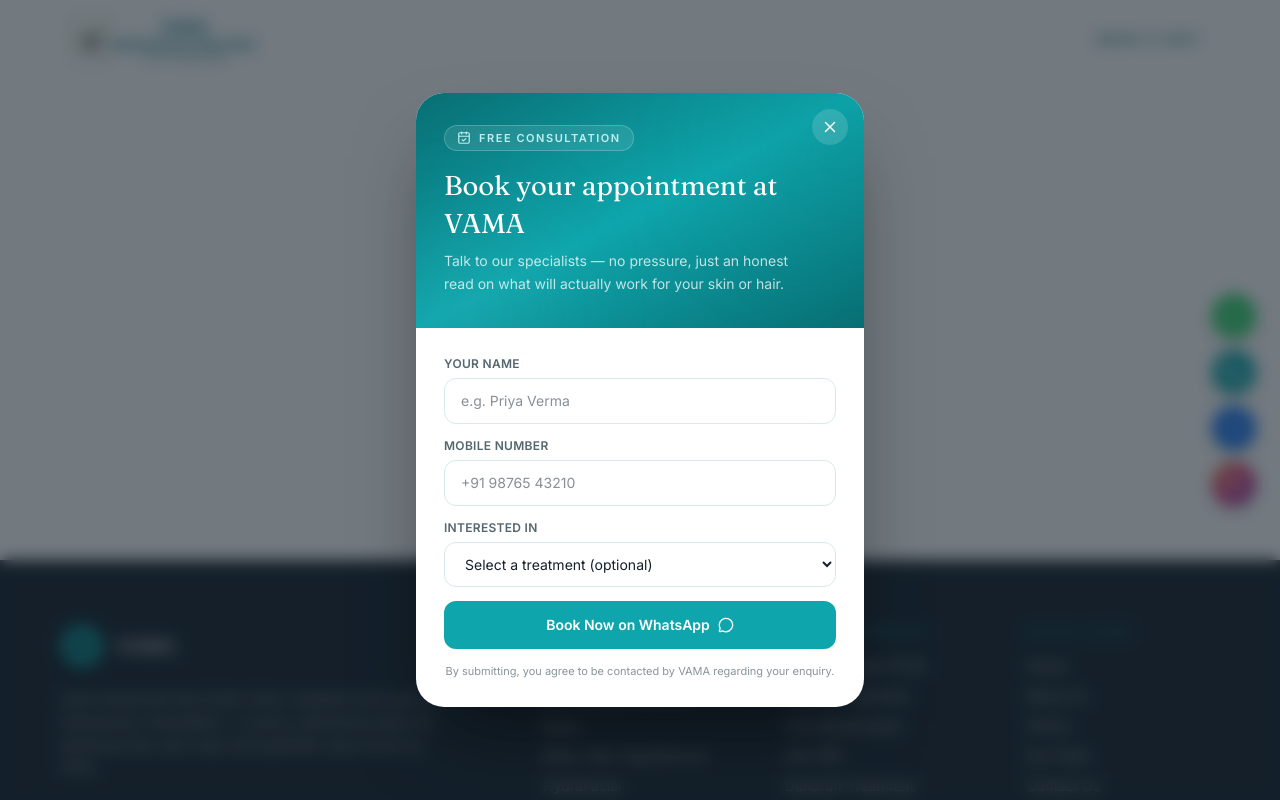
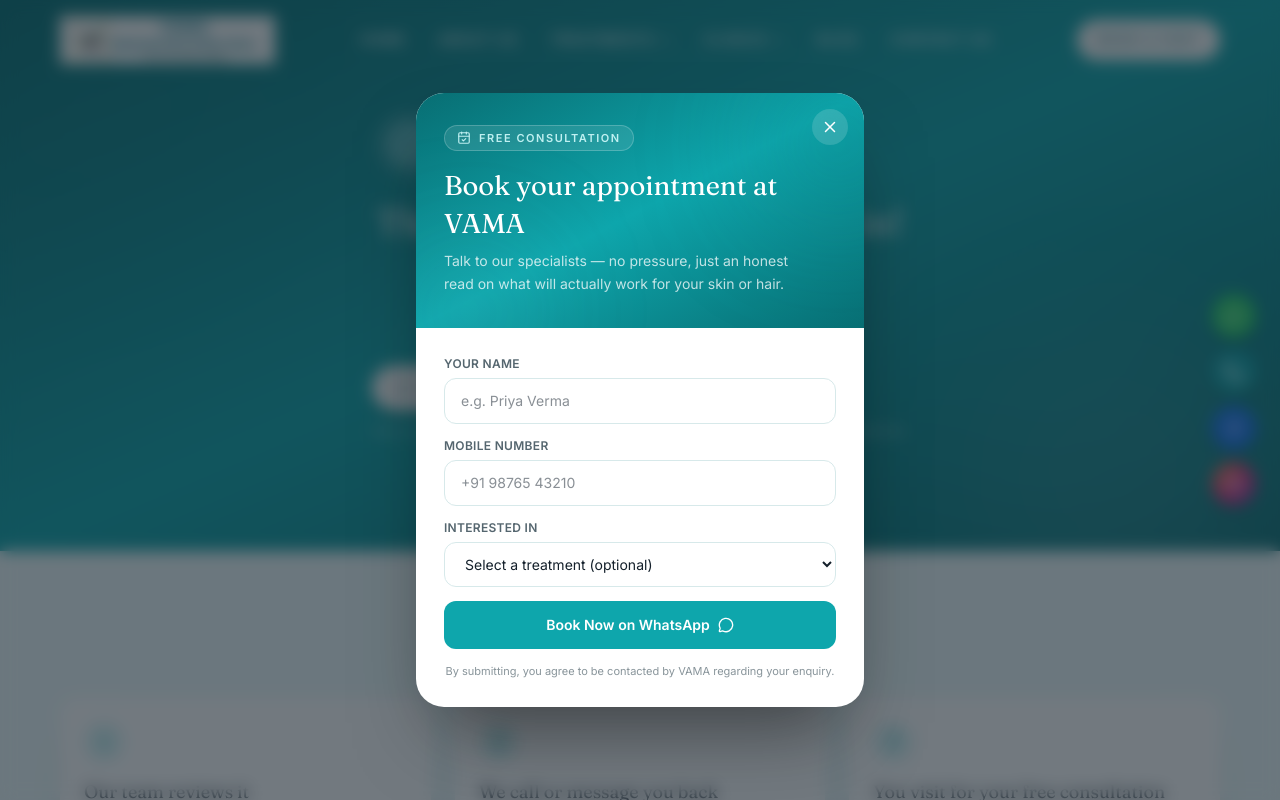
Before and after one commit to Alins-technology/Vama-frontend, a React (Vite) app: page /thank-you in a window 1280 px wide. Shown: the top 800 px of the page. Built offline with nearby package versions, Linux system fonts and the light colour scheme.

Commit message:
Update website

```diff
--- a/src/App.jsx
+++ b/src/App.jsx
@@ -15,6 +15,7 @@
 import Blog from "./pages/Blog";
 import BlogPost from "./pages/BlogPost";
 import ContactUs from "./pages/ContactUs";
+import ThankYou from "./pages/ThankYou";
 import NotFound from "./pages/NotFound";
 
 export default function App() {
@@ -46,6 +47,7 @@
           <Route path="/blog" element={<Blog />} />
           <Route path="/blog/:slug" element={<BlogPost />} />
           <Route path="/contact-us" element={<ContactUs />} />
+          <Route path="/thank-you" element={<ThankYou />} />
           <Route path="*" element={<NotFound />} />
         </Routes>
       </main>
--- a/src/components/layout/BookingPopup.jsx
+++ b/src/components/layout/BookingPopup.jsx
@@ -1,6 +1,7 @@
 import { useEffect, useState } from "react";
+import { useNavigate } from "react-router-dom";
 import { AnimatePresence, motion } from "framer-motion";
-import { CalendarCheck, CheckCircle2, MessageCircle, X } from "lucide-react";
+import { CalendarCheck, MessageCircle, X } from "lucide-react";
 import { whatsappNumber } from "../../data/locations";
 
 /**
@@ -23,10 +24,9 @@
 const SHOW_DELAY_MS = 1200;
 
 export default function BookingPopup() {
+  const navigate = useNavigate();
   const [open, setOpen] = useState(false);
-  const [submitted, setSubmitted] = useState(false);
   const [form, setForm] = useState({ name: "", mobile: "", service: "" });
-  const [waLink, setWaLink] = useState("");
 
   useEffect(() => {
     const timer = setTimeout(() => setOpen(true), SHOW_DELAY_MS);
@@ -59,12 +59,12 @@
       .join("\n");
 
     const url = `https://wa.me/${whatsappNumber}?text=${encodeURIComponent(text)}`;
-    setWaLink(url);
-    // Opening a new tab can be silently blocked inside in-app browsers
-    // (Facebook/Instagram ad webviews etc.) — a visible fallback link is
-    // shown below in case this doesn't actually open anything.
+    // Send the lead to WhatsApp in a background tab, then move the visitor
+    // themselves to a proper Thank You page instead of leaving them on a
+    // WhatsApp screen — the popup closes as part of the navigation.
     window.open(url, "_blank", "noopener,noreferrer");
-    setSubmitted(true);
+    setOpen(false);
+    navigate("/thank-you", { state: { waLink: url } });
   };
 
   return (
@@ -123,34 +123,6 @@
 
             {/* body */}
             <div className="overflow-y-auto px-7 py-7">
-              {submitted ? (
-                <div className="flex flex-col items-center gap-3 py-6 text-center">
-                  <span className="flex h-12 w-12 items-center justify-center rounded-full bg-brand-light text-brand">
-                    <CheckCircle2 className="h-6 w-6" />
-                  </span>
-                  <p className="font-display text-lg text-ink">Almost done!</p>
-                  <p className="text-sm text-ink-soft">
-                    We've opened WhatsApp with your details ready — just hit send there to confirm your slot.
-                  </p>
-                  <p className="text-xs text-ink-soft/70">
-                    Nothing opened? Tap below.
-                  </p>
-                  <a
-                    href={waLink}
-                    target="_blank"
-                    rel="noopener noreferrer"
-                    className="mt-1 flex items-center gap-2 rounded-full bg-brand px-6 py-2.5 text-sm font-semibold text-ivory transition-colors duration-300 hover:bg-brand-dark"
-                  >
-                    <MessageCircle className="h-4 w-4" /> Open WhatsApp
-                  </a>
-                  <button
-                    onClick={() => setOpen(false)}
-                    className="mt-1 text-xs font-semibold uppercase tracking-wide text-ink-soft hover:text-brand"
-                  >
-                    Close
-                  </button>
-                </div>
-              ) : (
               <form onSubmit={handleSubmit} className="space-y-3.5">
                 <Field
                   label="Your Name"
@@ -194,7 +166,6 @@
                   By submitting, you agree to be contacted by VAMA regarding your enquiry.
                 </p>
               </form>
-              )}
             </div>
           </motion.div>
         </motion.div>
--- a/src/components/sections/AppointmentCTA.jsx
+++ b/src/components/sections/AppointmentCTA.jsx
@@ -1,4 +1,5 @@
 import { useState } from "react";
+import { useNavigate } from "react-router-dom";
 import Reveal from "../ui/Reveal";
 import { Eyebrow } from "../ui/SectionHeading";
 import { CheckCircle2, Send } from "lucide-react";
@@ -15,9 +16,8 @@
 ];
 
 export default function AppointmentCTA() {
-  const [submitted, setSubmitted] = useState(false);
+  const navigate = useNavigate();
   const [form, setForm] = useState({ name: "", mobile: "", service: "" });
-  const [waLink, setWaLink] = useState("");
 
   const handleChange = (field) => (e) => setForm((f) => ({ ...f, [field]: e.target.value }));
 
@@ -32,12 +32,11 @@
     ].join("\n");
 
     const url = `https://wa.me/${whatsappNumber}?text=${encodeURIComponent(text)}`;
-    setWaLink(url);
-    // Opening a new tab can be silently blocked inside in-app browsers
-    // (Facebook/Instagram ad webviews etc.) — a visible fallback link is
-    // shown below in case this doesn't actually open anything.
+    // Send the lead to WhatsApp in a background tab, then move the visitor
+    // themselves to a proper Thank You page instead of leaving them on a
+    // WhatsApp screen.
     window.open(url, "_blank", "noopener,noreferrer");
-    setSubmitted(true);
+    navigate("/thank-you", { state: { waLink: url } });
   };
 
   return (
@@ -66,24 +65,6 @@
 
         <Reveal delay={0.15}>
           <div className="rounded-3xl bg-ivory p-6 text-ink shadow-[0_30px_60px_-20px_rgba(0,0,0,0.4)] md:p-8">
-            {submitted ? (
-              <div className="flex flex-col items-center justify-center gap-3 py-10 text-center">
-                <CheckCircle2 className="h-10 w-10 text-brand" />
-                <p className="font-display text-xl">Almost done!</p>
-                <p className="text-sm text-ink-soft">
-                  We've opened WhatsApp with your details ready — just hit send there to confirm your slot.
-                </p>
-                <p className="text-xs text-ink-soft/70">Nothing opened? Tap below.</p>
-                <a
-                  href={waLink}
-                  target="_blank"
-                  rel="noopener noreferrer"
-                  className="flex items-center gap-2 rounded-xl bg-brand px-6 py-2.5 text-sm font-semibold text-ivory transition-colors hover:bg-brand-dark"
-                >
-                  <Send className="h-4 w-4" /> Open WhatsApp
-                </a>
-              </div>
-            ) : (
               <form onSubmit={handleSubmit} className="space-y-4">
                 <div className="grid gap-4 sm:grid-cols-2">
                   <Field
@@ -129,7 +110,6 @@
                   By submitting, you agree to be contacted by VAMA Solution regarding your enquiry.
                 </p>
               </form>
-            )}
           </div>
         </Reveal>
       </div>
--- a/src/pages/ContactUs.jsx
+++ b/src/pages/ContactUs.jsx
@@ -1,4 +1,5 @@
 import { useState } from "react";
+import { useNavigate } from "react-router-dom";
 import { Mail, Phone, Send } from "lucide-react";
 import Seo from "../components/Seo";
 import PageHero from "../components/layout/PageHero";
@@ -11,9 +12,8 @@
 const WHATSAPP_NUMBER = "918882911433"; // +91 88829 11433, no + or spaces
 
 export default function ContactUs() {
-  const [submitted, setSubmitted] = useState(false);
+  const navigate = useNavigate();
   const [form, setForm] = useState({ name: "", mobile: "", email: "", message: "" });
-  const [waLink, setWaLink] = useState("");
 
   const handleChange = (field) => (e) => setForm((f) => ({ ...f, [field]: e.target.value }));
 
@@ -31,13 +31,12 @@
       .join("\n");
 
     const url = `https://wa.me/${WHATSAPP_NUMBER}?text=${encodeURIComponent(text)}`;
-    setWaLink(url);
-    // Opening a new tab can be silently blocked inside in-app browsers
-    // (Facebook/Instagram ad webviews etc.) — a visible fallback link is
-    // shown below in case this doesn't actually open anything.
+    // Send the lead to WhatsApp in a background tab, then move the visitor
+    // themselves to a proper Thank You page instead of leaving them on a
+    // WhatsApp screen.
     window.open(url, "_blank", "noopener,noreferrer");
 
-    setSubmitted(true);
+    navigate("/thank-you", { state: { waLink: url } });
   };
 
   return (
@@ -65,29 +64,6 @@
 
           <Reveal delay={0.1}>
             <div className="rounded-3xl bg-ivory p-6 shadow-[0_20px_50px_-24px_rgba(22,36,31,0.3)] md:p-8">
-              {submitted ? (
-                <div className="flex flex-col items-center justify-center gap-3 py-10 text-center">
-                  <p className="font-display text-xl text-ink">Almost done!</p>
-                  <p className="text-sm text-ink-soft">
-                    We've opened WhatsApp with your message ready — just hit send there to reach us.
-                  </p>
-                  <p className="text-xs text-ink-soft/70">Nothing opened? Tap below.</p>
-                  <a
-                    href={waLink}
-                    target="_blank"
-                    rel="noopener noreferrer"
-                    className="flex items-center gap-2 rounded-xl bg-brand px-6 py-2.5 text-sm font-semibold text-ivory transition-colors hover:bg-brand-dark"
-                  >
-                    <Send className="h-4 w-4" /> Open WhatsApp
-                  </a>
-                  <button
-                    onClick={() => setSubmitted(false)}
-                    className="mt-1 text-xs font-semibold uppercase tracking-wide text-brand hover:text-brand-dark"
-                  >
-                    Send another message
-                  </button>
-                </div>
-              ) : (
                 <form onSubmit={handleSubmit} className="space-y-4">
                   <div className="grid gap-4 sm:grid-cols-2">
                     <Field
@@ -131,7 +107,6 @@
                     Submit Now <Send className="h-4 w-4" />
                   </button>
                 </form>
-              )}
             </div>
           </Reveal>
         </div>
--- /dev/null
+++ b/src/pages/ThankYou.jsx
@@ -0,0 +1,135 @@
+import { useEffect, useState } from "react";
+import { Link, useLocation } from "react-router-dom";
+import { CalendarCheck, CheckCircle2, MessageCircle, Phone, PhoneCall, Sparkles } from "lucide-react";
+import Seo from "../components/Seo";
+import Reveal from "../components/ui/Reveal";
+import { primaryPhone, whatsappNumber } from "../data/locations";
+
+const STEPS = [
+  {
+    title: "Our team reviews it",
+    text: "Your details land straight in our WhatsApp so a specialist can look at what you need.",
+  },
+  {
+    title: "We call or message you back",
+    text: "Usually within a few hours — to confirm the best slot and answer any quick questions.",
+  },
+  {
+    title: "You visit for your free consultation",
+    text: "No pressure, just an honest read on what will actually work for you.",
+  },
+];
+
+/**
+ * Shown right after any lead form (Booking Popup, Appointment CTA, Contact Us)
+ * is submitted. The WhatsApp tab with the pre-filled message opens in the
+ * background at the same time — this page is what the visitor actually
+ * lands on and looks at, so it needs to reassure them the enquiry went
+ * through even if they never notice the WhatsApp tab.
+ */
+export default function ThankYou() {
+  const location = useLocation();
+  const [waLink, setWaLink] = useState(location.state?.waLink || "");
+
+  useEffect(() => {
+    if (location.state?.waLink) setWaLink(location.state.waLink);
+  }, [location.state]);
+
+  const fallbackWaLink = waLink || `https://wa.me/${whatsappNumber}?text=${encodeURIComponent("Hi VAMA, I'd like to book a free consultation.")}`;
+
+  return (
+    <>
+      <Seo
+        title="Thank You"
+        description="Thanks for reaching out to VAMA Advanced Hair & Skin Clinic. Your enquiry has been received."
+      />
+
+      <section className="relative overflow-hidden bg-gradient-to-br from-brand-dark via-brand to-brand-dark text-ivory">
+        <div className="pointer-events-none absolute -left-16 -top-16 h-72 w-72 rounded-full bg-gold/20 blur-3xl" />
+        <div className="pointer-events-none absolute -bottom-24 right-0 h-80 w-80 rounded-full bg-rose/15 blur-3xl" />
+
+        <div className="container-page relative flex flex-col items-center px-6 py-20 text-center md:py-28">
+          <Reveal>
+            <span className="flex h-16 w-16 items-center justify-center rounded-full bg-ivory/15 backdrop-blur-sm">
+              <CheckCircle2 className="h-9 w-9 text-gold-light" />
+            </span>
+            <h1 className="mt-6 font-display text-3xl leading-tight md:text-4xl">
+              Thank you — your request is in!
+            </h1>
+            <p className="mx-auto mt-4 max-w-md text-sm text-ivory/80 md:text-base">
+              We've received your details and sent them straight to our team on WhatsApp.
+              Keep an eye on WhatsApp for a message from us — or reach us directly below.
+            </p>
+          </Reveal>
+
+          <Reveal delay={0.1}>
+            <div className="mt-8 flex flex-col items-center gap-3 sm:flex-row">
+              <a
+                href={fallbackWaLink}
+                target="_blank"
+                rel="noopener noreferrer"
+                className="flex items-center gap-2 rounded-full bg-ivory px-6 py-3 text-sm font-semibold text-brand-dark shadow-lg transition-colors hover:bg-ivory/90"
+              >
+                <MessageCircle className="h-4 w-4" /> Open WhatsApp
+              </a>
+              <a
+                href={`tel:${primaryPhone.replace(/\s/g, "")}`}
+                className="flex items-center gap-2 rounded-full border border-ivory/40 px-6 py-3 text-sm font-semibold text-ivory transition-colors hover:bg-ivory/10"
+              >
+                <PhoneCall className="h-4 w-4" /> Call {primaryPhone}
+              </a>
+            </div>
+            <p className="mt-3 text-xs text-ivory/60">
+              Didn't see a WhatsApp tab open? Tap "Open WhatsApp" above to send your message directly.
+            </p>
+          </Reveal>
+        </div>
+      </section>
+
+      <section className="bg-panel py-16 md:py-20">
+        <div className="container-page">
+          <Reveal>
+            <span className="mx-auto flex w-fit items-center gap-2 rounded-full border border-line bg-ivory px-3 py-1 text-[11px] font-semibold uppercase tracking-[0.14em] text-brand">
+              <Sparkles className="h-3.5 w-3.5" /> What happens next
+            </span>
+          </Reveal>
+
+          <div className="mt-10 grid gap-6 md:grid-cols-3">
+            {STEPS.map((step, i) => (
+              <Reveal key={step.title} delay={i * 0.1}>
+                <div className="h-full rounded-2xl bg-ivory p-6 shadow-[0_20px_50px_-30px_rgba(22,36,31,0.3)]">
+                  <span className="flex h-10 w-10 items-center justify-center rounded-full bg-brand-light font-display text-lg text-brand">
+                    {i + 1}
+                  </span>
+                  <h3 className="mt-4 font-display text-lg text-ink">{step.title}</h3>
+                  <p className="mt-2 text-sm text-ink-soft">{step.text}</p>
+                </div>
+              </Reveal>
+            ))}
+          </div>
+
+          <Reveal delay={0.3}>
+            <div className="mx-auto mt-12 flex max-w-md flex-col items-center gap-3 text-center">
+              <CalendarCheck className="h-6 w-6 text-brand" />
+              <p className="text-sm text-ink-soft">
+                In a hurry? You can also call us directly — we're happy to help right away.
+              </p>
+              <a
+                href={`tel:${primaryPhone.replace(/\s/g, "")}`}
+                className="flex items-center gap-2 text-sm font-semibold text-brand hover:text-brand-dark"
+              >
+                <Phone className="h-4 w-4" /> {primaryPhone}
+              </a>
+              <Link
+                to="/"
+                className="mt-4 text-xs font-semibold uppercase tracking-wide text-ink-soft hover:text-brand"
+              >
+                Back to Home
+              </Link>
+            </div>
+          </Reveal>
+        </div>
+      </section>
+    </>
+  );
+}
```
Lines whose indentation alone changed are shown as unchanged.
